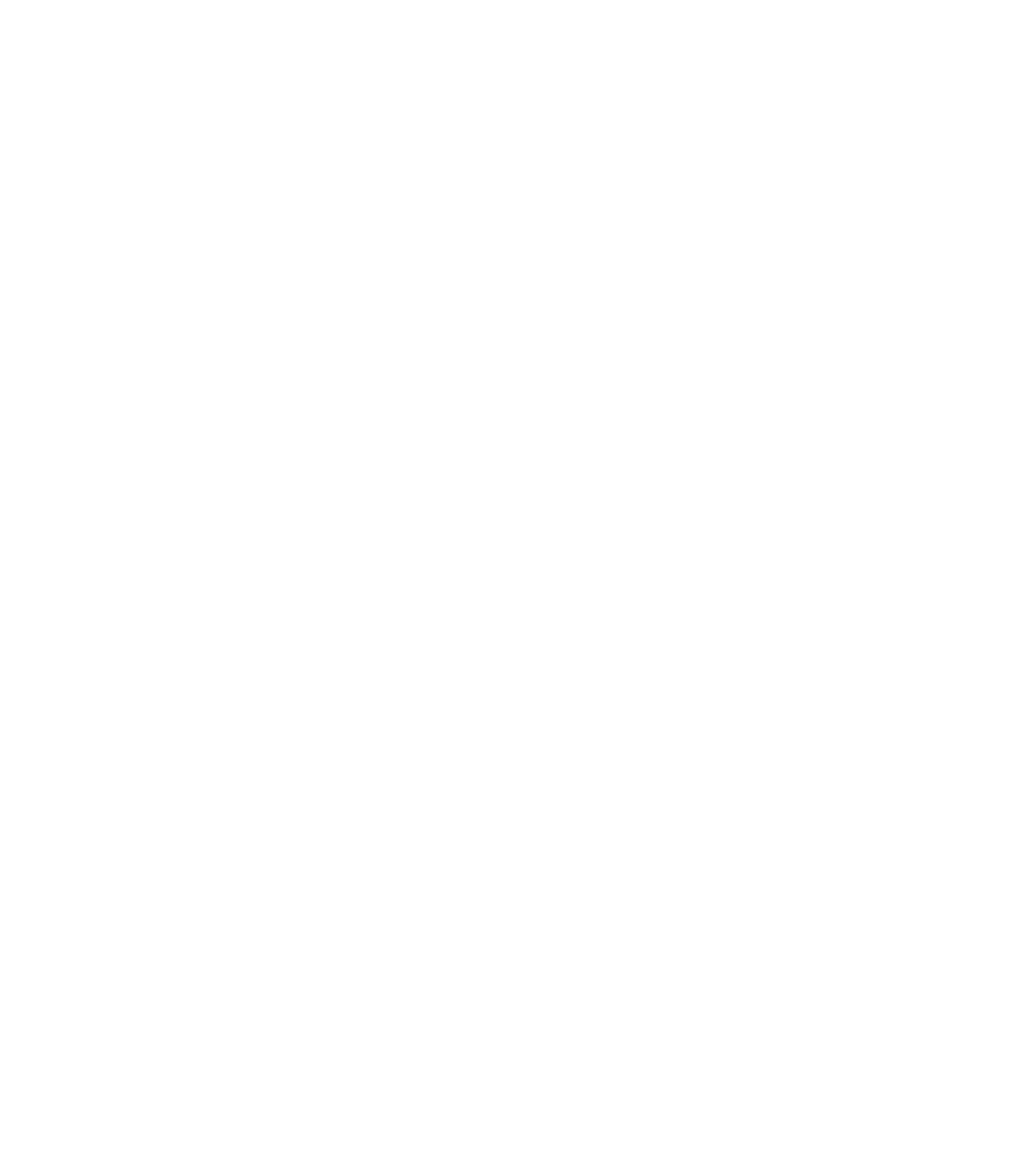
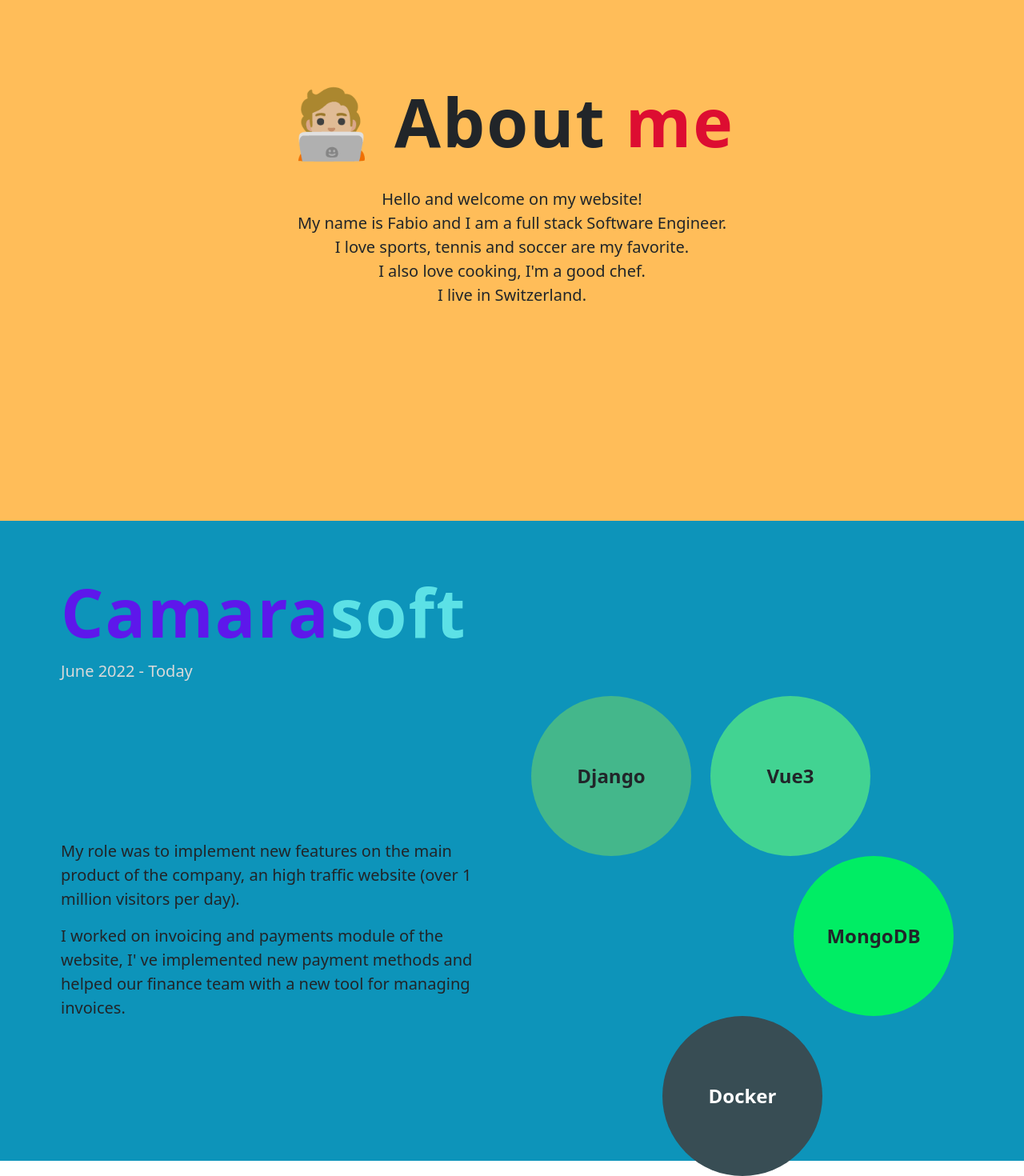
Before and after one commit to fabiobiffi/curriculum, a Vue app: page /#/home in a window 1280 px wide. Shown: the part 949-2419 px from the top of the page at 80% size. Before the commit the page ends 800 px from the top, so only its background shows below. Built offline with nearby package versions, Linux system fonts and the light colour scheme; a web font is replaced by a local one.

Commit message:
camarasfot and about me section

```diff
--- a/src/App.vue
+++ b/src/App.vue
@@ -1,16 +1,22 @@
 <template>
   <Hero></Hero>
+  <AboutMe></AboutMe>
+  <Camarasoft></Camarasoft>
 </template>
 
-<script>
+<script lang="js">
 import "bootstrap/dist/css/bootstrap.min.css"
 import "bootstrap"
 import "bootstrap-icons/font/bootstrap-icons.css"
 import Hero from './components/Hero.vue'
+import AboutMe from './components/AboutMe.vue'
+import Camarasoft from './components/Camarasoft.vue'
 
 export default {
   components: {
     Hero,
+    AboutMe,
+    Camarasoft
   }
 }
 </script>
--- a/src/assets/main.css
+++ b/src/assets/main.css
@@ -5,7 +5,7 @@
 
 section {
     padding: 0;
-    height: 768px;
+    height: 100vh;
     width: 100%;
 }
 
@@ -19,3 +19,11 @@
     font-size: 28px;
     font-weight: 700;
 }
+
+section {
+    padding: 64px;
+}
+
+section p {
+    font-size: 20px;
+}
--- /dev/null
+++ b/src/components/AboutMe.vue
@@ -0,0 +1,32 @@
+<template>
+    <div class="about-me">
+      <section>
+        <div class="container-fluid h-100">
+          <div class="row h-100">
+            <div class="col d-flex align-items-center justify-content-center flex-column">
+              <h1 class="title">🧑🏼‍💻 About <span style="color: #DD0D31">me</span></h1>
+              <p class="text-center mt-4">Hello and welcome on my website! <br>
+                My name is Fabio and I am a full stack Software Engineer. <br>
+                I love sports, tennis and soccer are my favorite. <br>
+                I also love cooking, I'm a good chef. <br>
+                I live in Switzerland.</p>
+            </div>
+          </div>
+        </div>
+      </section>
+    </div>
+  </template>
+
+  <script>
+  export default {
+    name: 'AboutMe'
+  }
+  </script>
+
+  <style lang="scss" scoped>
+  .about-me {
+
+    background-color: #FFBD59;
+
+  }
+  </style>
--- /dev/null
+++ b/src/components/Camarasoft.vue
@@ -0,0 +1,87 @@
+<template>
+  <div class="camarasoft">
+    <section>
+      <div class="container-fluid h-100">
+        <div class="row">
+          <div class="col">
+            <h1 class="title" style="color: #5e17eb">
+              Camara<span style="color: #5ce1e6">soft</span>
+            </h1>
+            <p style="color: #d9d9d9">June 2022 - Today</p>
+          </div>
+        </div>
+        <div class="row" style="height: calc(100% - 151px)">
+          <div class="col-lg-6 d-flex align-items-center justify-content-center flex-column">
+            <p>
+              My role was to implement new features on the main product of the company, an high
+              traffic website (over 1 million visitors per day).
+            </p>
+
+            <p>
+              I worked on invoicing and payments module of the website, I' ve implemented new
+              payment methods and helped our finance team with a new tool for managing invoices.
+            </p>
+          </div>
+          <div class="col-lg-6">
+            <div class="container h-100">
+              <div class="row" >
+                  <div class="col">
+                    <div class="circle" style="background: #44B78B">
+                        Django
+                    </div>
+                </div>
+                  <div class="col">
+                    <div class="circle" style="background: #42D392">
+                        Vue3
+                    </div>
+                  </div>
+                  <div class="col"></div>
+              </div>
+              <div class="row">
+                <div class="col"></div>
+                <div class="col"></div>
+                <div class="col">
+                    <div class="circle" style="background: #00ED64">
+                        MongoDB
+                    </div>
+                </div>
+              </div>
+              <div class="row">
+                <div class="col"></div>
+                <div class="col">
+                    <div class="circle text-white" style="background: #384d54">
+                        Docker
+                    </div>
+                </div>
+                <div class="col"></div>
+              </div>
+            </div>
+          </div>
+        </div>
+      </div>
+    </section>
+  </div>
+</template>
+
+<script>
+export default {
+  name: 'Camarasoft'
+}
+</script>
+
+<style lang="scss" scoped>
+.camarasoft {
+  background-color: #0d94ba;
+}
+
+.circle {
+    width: 200px;
+    height: 200px;
+    border-radius: 200px;
+    display: flex;
+    align-items: center;
+    justify-content: center;
+    font-size: 24px;
+    font-weight: bold;
+}
+</style>
--- a/src/components/Hero.vue
+++ b/src/components/Hero.vue
@@ -27,8 +27,8 @@
 
   background-color: #0f1728;
   .profile-picture {
-    width: 300px;
-    height: 300px;
+    width: 450px;
+    height: 450px;
     border-radius: 1000px;
     overflow: hidden;
     background-image: url(@/assets/profile_picture.jpeg);
```
Also changed, not shown: src/components/Navbar.vue (deleted, +0 -40 lines).
